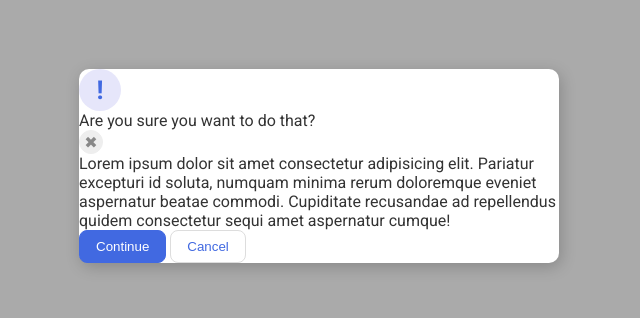
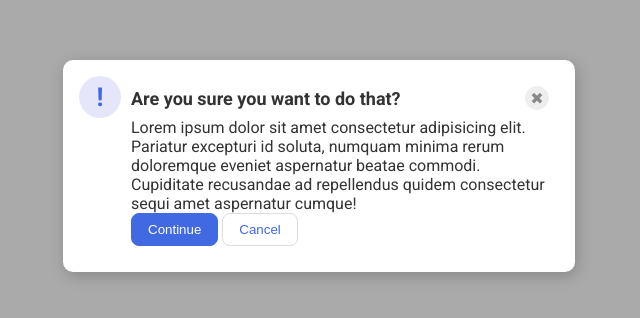
Before and after one commit to Xattle/OdinProjectPractice, a plain HTML site: page css/css-exercises/foundations/flex/05-flex-modal/index.html in a window 1280 px wide. Shown: the part 234-552 px from the top of the page, without its empty margins (321-961 px from the left). Drawn offline with Linux system fonts and the light colour scheme.

Commit message:
solve css flex exercise 5

```diff
--- a/css/css-exercises/foundations/flex/05-flex-modal/index.html
+++ b/css/css-exercises/foundations/flex/05-flex-modal/index.html
@@ -9,12 +9,16 @@
   </head>
   <body>
     <div class="modal">
-      <div class="icon">!</div>
-      <div class="header">Are you sure you want to do that?</div>
-      <button class="close-button">✖</button>
-      <div class="text">Lorem ipsum dolor sit amet consectetur adipisicing elit. Pariatur excepturi id soluta, numquam minima rerum doloremque eveniet aspernatur beatae commodi. Cupiditate recusandae ad repellendus quidem consectetur sequi amet aspernatur cumque!</div>
-      <button class="continue">Continue</button>
-      <button class="cancel">Cancel</button>
+      <div class="header-row">
+        <div class="icon">!</div>
+        <div class="text-container">
+          <div class="header">Are you sure you want to do that?
+          <button class="close-button">✖</button></div>
+          <div class="text">Lorem ipsum dolor sit amet consectetur adipisicing elit. Pariatur excepturi id soluta, numquam minima rerum doloremque eveniet aspernatur beatae commodi. Cupiditate recusandae ad repellendus quidem consectetur sequi amet aspernatur cumque!</div>
+          <button class="continue">Continue</button>
+          <button class="cancel">Cancel</button>
+        </div>
+      </div>
     </div>
   </body>
 </html>
--- a/css/css-exercises/foundations/flex/05-flex-modal/style.css
+++ b/css/css-exercises/foundations/flex/05-flex-modal/style.css
@@ -20,6 +20,21 @@ body {
   width: 480px;
   border-radius: 10px;
   box-shadow: 2px 4px 16px rgba(0,0,0,.2);
+  padding: 16px;
+  gap: 16px;
+}
+
+.header-row {
+  display: flex;
+  justify-content: space-between;
+  align-items: flex-start;
+  padding: 0;
+  margin: 0;
+}
+
+.text-container {
+  width:500px;
+  margin: 10px;
 }
 
 .icon {
@@ -33,6 +48,7 @@ body {
   display: flex;
   align-items: center;
   justify-content: center;
+  flex-shrink: 0;
 }
 
 .close-button {
@@ -67,3 +83,12 @@ button.cancel {
   border: 1px solid #ddd;
   color: royalblue;
 }
+
+.header {
+  font-weight: bold;
+  font-size: large;
+  display:flex;
+  justify-content: space-between;
+  align-items: center;
+  margin-bottom: 8px;
+}
```
